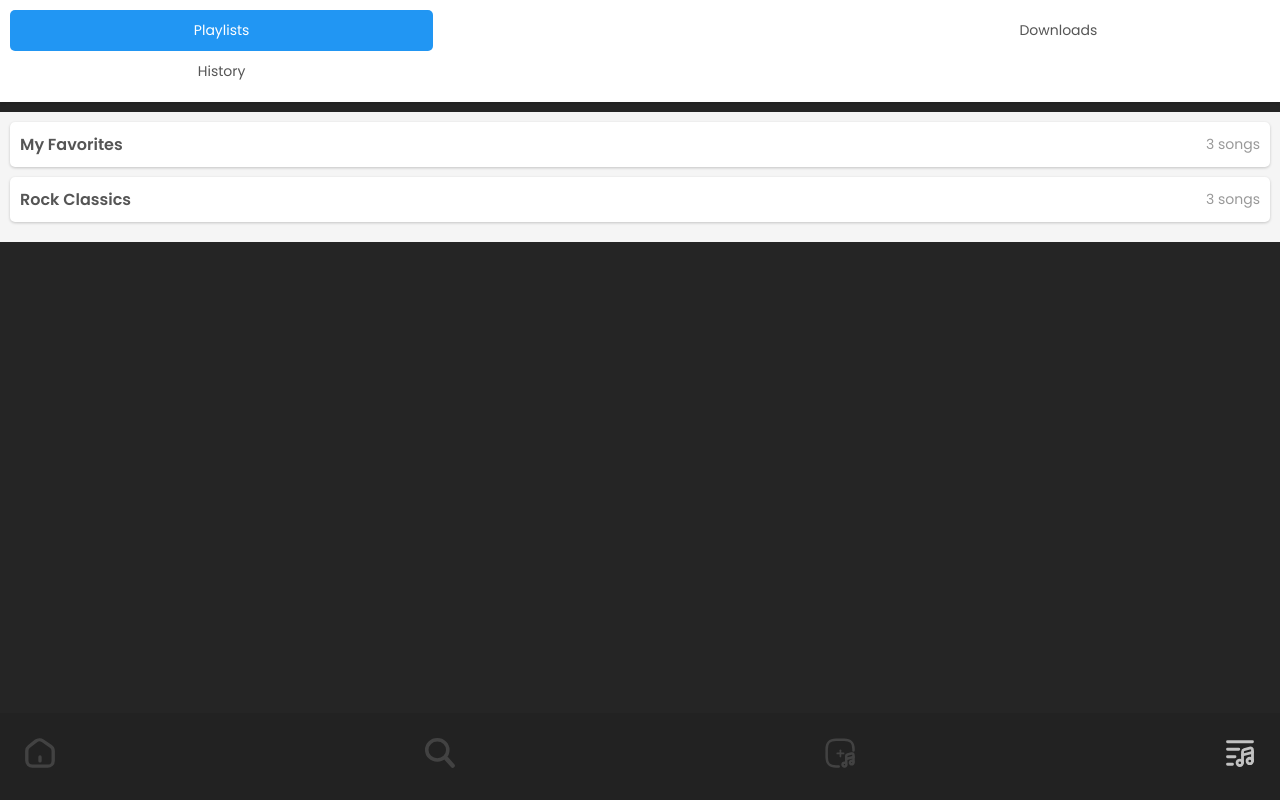
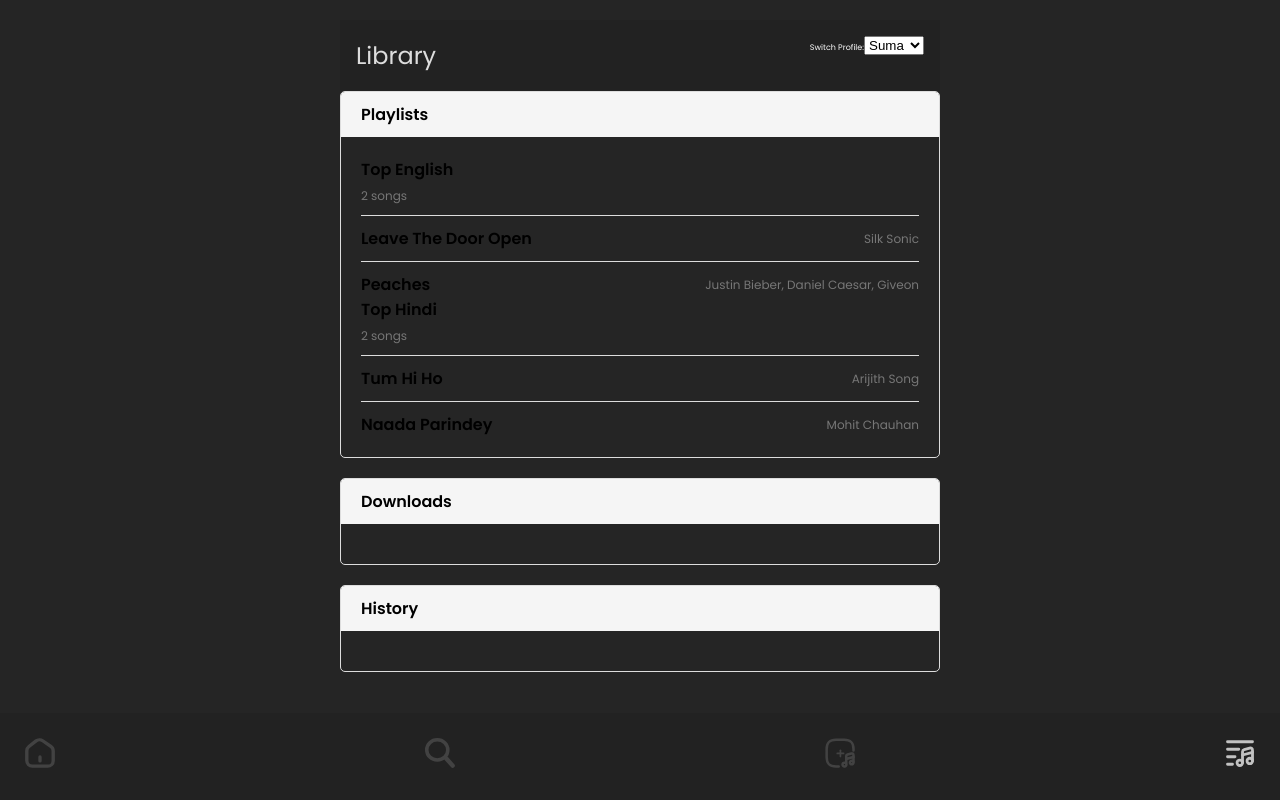
Before and after one commit to roshanshibu/Coco, a React (Vite) app: page /library in a window 1280 px wide. Built offline with nearby package versions, Linux system fonts and the light colour scheme.

Commit message:
updated library components

```diff
--- a/src/components/library/Library.css
+++ b/src/components/library/Library.css
@@ -1,69 +1,113 @@
 .music-library {
+  max-width: 600px;
+  margin: 0 auto;
+  padding: 20px;
+}
+
+.music-library-header {
+  display: flex;
+  justify-content: space-between;
+  align-items: center;
+  padding: 1rem;
+  background-color: #222;
+  color: #fff;
+  font-size: 0.5rem;
+}
+
+.music-library-title{
+  color: #ddd;
+  font-size:x-large
+}
+
+.music-library-profile-select {
+  margin-bottom: 20px;
+  text-align: center;
+}
+
+.music-library-content {
   display: flex;
   flex-direction: column;
-  height: 100%;
 }
 
-.music-library-tabs {
-  display: flex;
-  flex-wrap: wrap;
-  justify-content: space-between;
-  align-items: center;
-  margin-bottom: 10px;
-  padding: 10px;
-  background-color: #fff;
-  box-shadow: 0 1px 3px rgba(0, 0, 0, 0.2);
+.music-library-tab-content {
+  border: 1px solid #ddd;
+  margin-bottom: 20px;
+  overflow: hidden;
+  border-radius: 5px;
 }
 
-.music-library-tab {
-  flex-basis: 32%;
-  padding: 10px;
-  text-align: center;
-  font-size: 14px;
-  color: #555;
-  border-radius: 5px;
-  transition: background-color 0.3s ease;
+.music-library-tab-header {
+  display: flex;
+  align-items: center;
+  justify-content: space-between;
+  padding: 10px 20px;
+  font-weight: bold;
+  background-color: #f5f5f5;
   cursor: pointer;
 }
 
-.music-library-tab.active {
-  color: #fff;
-  background-color: #2196f3;
+.music-library-tab-body {
+  padding: 20px;
 }
 
-.music-library-content {
-  flex-grow: 1;
-  overflow-y: auto;
-  padding: 10px;
-  background-color: #f5f5f5;
+.music-library-tab-body ul {
+  list-style: none;
+  padding: 0;
+  margin: 0;
 }
 
-.music-library-playlist,
-.music-library-download,
-.music-library-history-item {
+.music-library-tab-body li {
+  margin-bottom: 10px;
+}
+
+.music-library-playlist-name {
+  font-weight: bold;
+}
+
+.music-library-playlist-length {
+  margin-top: 5px;
+  font-size: 12px;
+  color: #777;
+}
+
+.music-library-playlist-song {
   display: flex;
   align-items: center;
-  padding: 10px;
-  margin-bottom: 10px;
-  background-color: #fff;
-  border-radius: 5px;
-  box-shadow: 0 1px 3px rgba(0, 0, 0, 0.2);
+  justify-content: space-between;
+  margin-top: 10px;
+  border-top: 1px solid #ddd;
+  padding-top: 10px;
 }
 
-.music-library-playlist-name,
-.music-library-download-name,
-.music-library-history-song {
-  flex-grow: 1;
-  font-size: 16px;
+.music-library-playlist-song-title {
   font-weight: bold;
-  color: #555;
 }
 
-.music-library-playlist-length,
-.music-library-download-size,
-.music-library-history-date,
+.music-library-playlist-song-artist {
+  color: #777;
+  font-size: 12px;
+}
+
+.music-library-download-name {
+  font-weight: bold;
+}
+
+.music-library-download-size {
+  margin-top: 5px;
+  font-size: 12px;
+  color: #777;
+}
+
+.music-library-history-song {
+  font-weight: bold;
+}
+
 .music-library-history-artist {
-  font-size: 14px;
-  color: #999;
-  margin-left: 10px;
+  color: #777;
+  font-size: 12px;
 }
+
+.music-library-history-date {
+  font-size: 12px;
+  color: #777;
+}
--- a/src/components/library/Library.jsx
+++ b/src/components/library/Library.jsx
@@ -2,86 +2,104 @@ import React, { useState } from "react";
 import musicData from "../../data/musicData.json";
 import "./Library.css";
 
-const Library = () => {
-  const [activeTab, setActiveTab] = useState("playlists");
-
+const Playlist = ({ playlist }) => {
   return (
-    <div className="music-library">
-      <div className="music-library-tabs">
-        <div
-          className={`music-library-tab ${
-            activeTab === "playlists" ? "active" : ""
-          }`}
-          onClick={() => setActiveTab("playlists")}
-        >
-          Playlists
-        </div>
-        <div
-          className={`music-library-tab ${
-            activeTab === "downloads" ? "active" : ""
-          }`}
-          onClick={() => setActiveTab("downloads")}
-        >
-          Downloads
-        </div>
-        <div
-          className={`music-library-tab ${
-            activeTab === "history" ? "active" : ""
-          }`}
-          onClick={() => setActiveTab("history")}
-        >
-          History
-        </div>
+    <div className="music-library-playlist">
+      <div className="music-library-playlist-name">{playlist.name}</div>
+      <div className="music-library-playlist-length">
+        {playlist.songs.length} songs
       </div>
-      <div className="music-library-content">
-        {activeTab === "playlists" && (
-          <div className="music-library-playlists">
-            {musicData.playlists.map((playlist) => (
-              <div className="music-library-playlist" key={playlist.id}>
-                <div className="music-library-playlist-name">
-                  {playlist.name}
-                </div>
-                <div className="music-library-playlist-length">
-                  {playlist.songs.length} songs
-                </div>
-              </div>
-            ))}
+      <div className="music-library-playlist-songs">
+        {playlist.songs.map((song) => (
+          <div className="music-library-playlist-song" key={song.id}>
+            <div className="music-library-playlist-song-title">{song.title}</div>
+            <div className="music-library-playlist-song-artist">{song.artist}</div>
           </div>
-        )}
-        {activeTab === "downloads" && (
-          <div className="music-library-downloads">
-            {musicData.downloads.map((download) => (
-              <div className="music-library-download" key={download.id}>
-                <div className="music-library-download-name">
-                  {download.name}
-                </div>
-                <div className="music-library-download-size">
-                  {download.size} MB
-                </div>
-              </div>
-            ))}
-          </div>
-        )}
-        {activeTab === "history" && (
-          <div className="music-library-history">
-            {musicData.history.map((history) => (
-              <div className="music-library-history-item" key={history.id}>
-                <div className="music-library-history-song">
-                  {history.song}
-                </div>
-                <div className="music-library-history-artist">
-                  {history.artist}
-                </div>
-                <div className="music-library-history-date">
-                  {history.date}
-                </div>
-              </div>
-            ))}
-          </div>
-        )}
+        ))}
       </div>
     </div>
   );
 };
 
+const Download = ({ download }) => {
+  return (
+    <div className="music-library-download">
+      <div className="music-library-download-name">{download.name}</div>
+      <div className="music-library-download-size">{download.size} MB</div>
+    </div>
+  );
+};
+
+const HistoryItem = ({ historyItem }) => {
+  return (
+    <div className="music-library-history-item">
+      <div className="music-library-history-song">{historyItem.song}</div>
+      <div className="music-library-history-artist">{historyItem.artist}</div>
+      <div className="music-library-history-date">{historyItem.date}</div>
+    </div>
+  );
+};
+
+const Library = () => {
+  const [activeTab, setActiveTab] = useState("playlists");
+  const [profile, setProfile] = useState("profile1");
+
+  const handleChangeProfile = (event) => {
+    setProfile(event.target.value);
+  };
+
+  return (
+    <div className="music-library">
+      <div className="music-library-header">
+        <div className="music-library-title">Library</div>
+        <div className="music-library-profile-select">
+          <label htmlFor="profile-select">Switch Profile:</label>
+          <select
+            id="profile-select"
+            value={profile}
+            onChange={handleChangeProfile}
+          >
+            <option value="profile1">Suma</option>
+            <option value="profile2">Satish</option>
+          </select>
+        </div>
+      </div>
+
+      <div className="music-library-content">
+        <div className="music-library-tab-content">
+          <div className="music-library-tab-header" onClick={() => setActiveTab("playlists")}>Playlists</div>
+          <div className="music-library-tab-body">
+            {activeTab === "playlists" &&
+              musicData[profile].playlists.map((playlist) => (
+                <Playlist playlist={playlist} key={playlist.id} />
+              ))}
+          </div>
+        </div>
+
+        <div className="music-library-tab-content">
+          <div className="music-library-tab-header" onClick={() => setActiveTab("downloads")}>Downloads</div>
+          <div className="music-library-tab-body">
+            {activeTab === "downloads" &&
+              musicData[profile].downloads.map((download) => (
+                <Download download={download} key={download.id} />
+              ))}
+          </div>
+        </div>
+
+        <div className="music-library-tab-content">
+          <div className="music-library-tab-header" onClick={() => setActiveTab("history")}>History</div>
+          <div className="music-library-tab-body">
+            {activeTab === "history" &&
+              musicData[profile].history.map((historyItem) => (
+                <HistoryItem historyItem={historyItem} key={historyItem.id} />
+              ))}
+          </div>
+        </div>
+      </div>
+
+    </div>
+  );
+};
+
+
 export default Library;
--- a/src/data/musicData.json
+++ b/src/data/musicData.json
@@ -1,56 +1,47 @@
 {
+  "profile1": {
     "playlists": [
       {
         "id": 1,
-        "name": "My Favorites",
+        "name": "Top English",
         "songs": [
           {
             "id": 1,
-            "title": "Bohemian Rhapsody",
-            "artist": "Queen",
-            "album": "A Night at the Opera",
-            "duration": "5:54"
+            "title": "Leave The Door Open",
+            "artist": "Silk Sonic",
+            "album": "An Evening with Silk Sonic",
+            "year": 2021,
+            "duration": "4:02"
           },
           {
             "id": 2,
-            "title": "Stairway to Heaven",
-            "artist": "Led Zeppelin",
-            "album": "Led Zeppelin IV",
-            "duration": "8:02"
-          },
-          {
-            "id": 3,
-            "title": "Hotel California",
-            "artist": "Eagles",
-            "album": "Hotel California",
-            "duration": "6:31"
+            "title": "Peaches",
+            "artist": "Justin Bieber, Daniel Caesar, Giveon",
+            "album": "Justice",
+            "year": 2021,
+            "duration": "3:18"
           }
         ]
       },
       {
         "id": 2,
-        "name": "Rock Classics",
+        "name": "Top Hindi",
         "songs": [
           {
-            "id": 4,
-            "title": "Highway to Hell",
-            "artist": "AC/DC",
-            "album": "Highway to Hell",
-            "duration": "3:29"
+            "id": 1,
+            "title": "Tum Hi Ho",
+            "artist": "Arijith Song",
+            "album": "Tamasha",
+            "year": 2016,
+            "duration": "4:02"
           },
           {
-            "id": 5,
-            "title": "Sweet Child O' Mine",
-            "artist": "Guns N' Roses",
-            "album": "Appetite for Destruction",
-            "duration": "5:55"
-          },
-          {
-            "id": 6,
-            "title": "Smoke on the Water",
-            "artist": "Deep Purple",
-            "album": "Machine Head",
-            "duration": "5:40"
+            "id": 2,
+            "title": "Naada Parindey",
+            "artist": "Mohit Chauhan",
+            "album": "Rockstar",
+            "year": 2012,
+            "duration": "3:18"
           }
         ]
       }
@@ -58,38 +49,118 @@
     "downloads": [
       {
         "id": 1,
-        "name": "Led Zeppelin IV",
-        "size": 78.3
+        "name": "Good 4 U",
+        "artist": "Olivia Rodrigo",
+        "album": "SOUR",
+        "year": 2021,
+        "duration": "2:58",
+        "size": "8.7 MB"
       },
       {
         "id": 2,
-        "name": "Appetite for Destruction",
-        "size": 68.7
-      },
-      {
-        "id": 3,
-        "name": "A Night at the Opera",
-        "size": 83.9
+        "name": "Levitating",
+        "artist": "Dua Lipa ft. DaBaby",
+        "album": "Future Nostalgia",
+        "year": 2021,
+        "duration": "3:23",
+        "size": "7.4 MB"
       }
     ],
     "history": [
       {
         "id": 1,
-        "song": "Bohemian Rhapsody",
-        "artist": "Queen",
-        "date": "2022-02-28"
+        "song": "Leave The Door Open",
+        "artist": "Silk Sonic",
+        "date": "2021-03-05"
       },
       {
         "id": 2,
-        "song": "Stairway to Heaven",
-        "artist": "Led Zeppelin",
-        "date": "2022-03-02"
+        "song": "Good 4 U",
+        "artist": "Olivia Rodrigo",
+        "date": "2021-07-12"
+      }
+    ]
+  },
+  "profile2": {
+    "playlists": [
+      {
+        "id": 1,
+        "name": "Drive",
+        "songs": [
+          {
+            "id": 1,
+            "title": "Watermelon Sugar",
+            "artist": "Harry Styles",
+            "album": "Fine Line",
+            "year": 2019,
+            "duration": "2:54"
+          },
+          {
+            "id": 2,
+            "title": "Stupid Love",
+            "artist": "Lady Gaga",
+            "album": "Chromatica",
+            "year": 2020,
+            "duration": "3:14"
+          }
+        ]
       },
       {
-        "id": 3,
-        "song": "Sweet Child O' Mine",
-        "artist": "Guns N' Roses",
-        "date": "2022-03-04"
+        "id": 1,
+        "name": "Gym",
+        "songs": [
+          {
+            "id": 1,
+            "title": "Naatu Naatu",
+            "artist": "Rahul SipligunJ",
+            "album": "RRR",
+            "year": 2022,
+            "duration": "2:54"
+          },
+          {
+            "id": 2,
+            "title": "Samajavaragamana",
+            "artist": "Sid Sriram",
+            "album": "Ala Vaikuntapuramlo",
+            "year": 2020,
+            "duration": "3:14"
+          }
+        ]
+      }
+    ],
+    "downloads": [
+      {
+        "id": 1,
+        "name": "drivers license",
+        "artist": "Olivia Rodrigo",
+        "album": "SOUR",
+        "year": 2021,
+        "duration": "4:02",
+        "size": "10.2 MB"
+      },
+      {
+        "id": 2,
+        "name": "positions",
+        "artist": "Ariana Grande",
+        "album": "Positions",
+        "year": 2020,
+        "duration": "2:52",
+        "size": "6.5 MB"
+      }
+    ],
+    "history": [
+      {
+        "id": 1,
+        "song": "Stupid Love",
+        "artist": "Lady Gaga",
+        "date": "2020-02-28"
+      },
+      {
+        "id": 2,
+        "song": "positions",
+        "artist": "Ariana Grande",
+        "date": "2020-10-30"
       }
     ]
   }
+}
```
